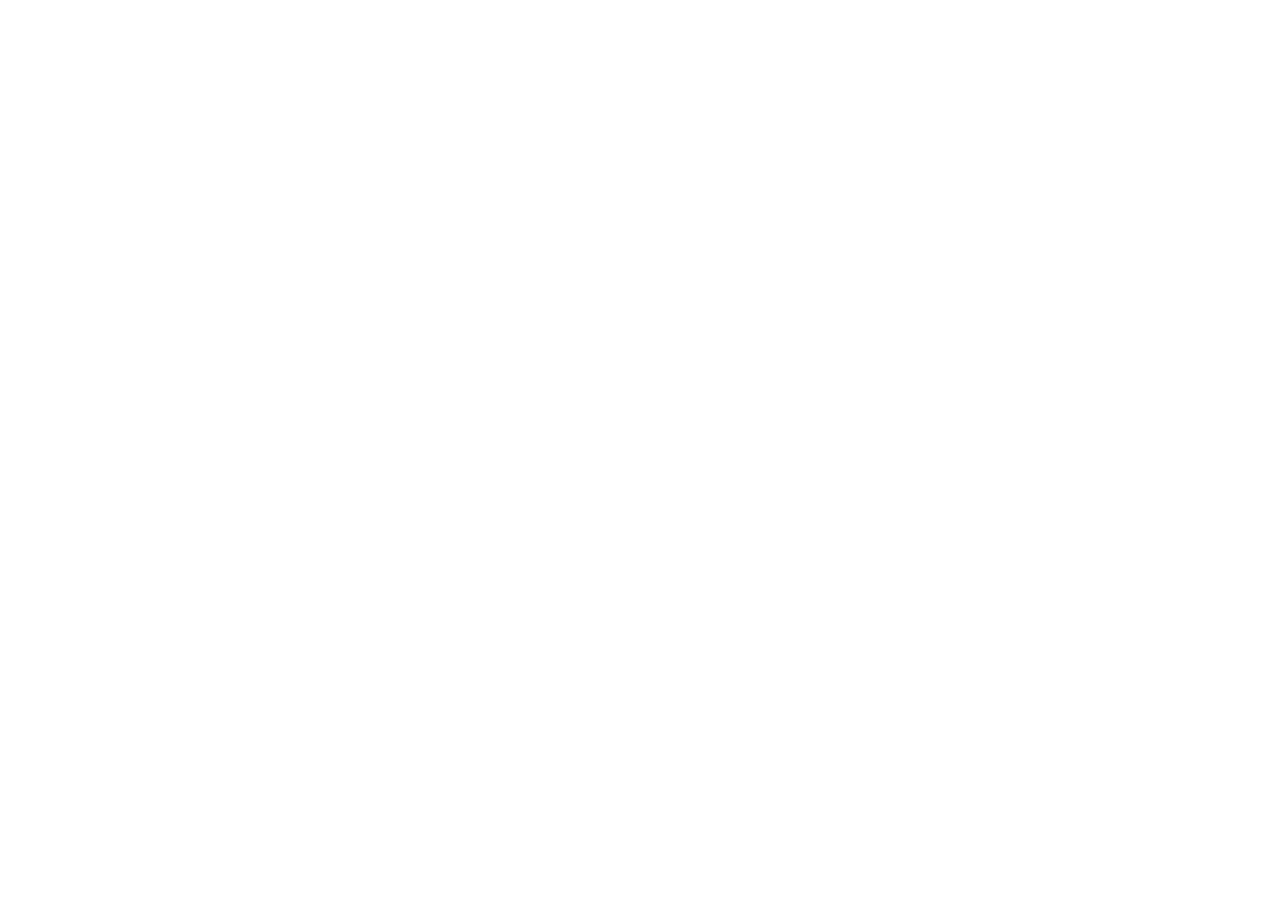
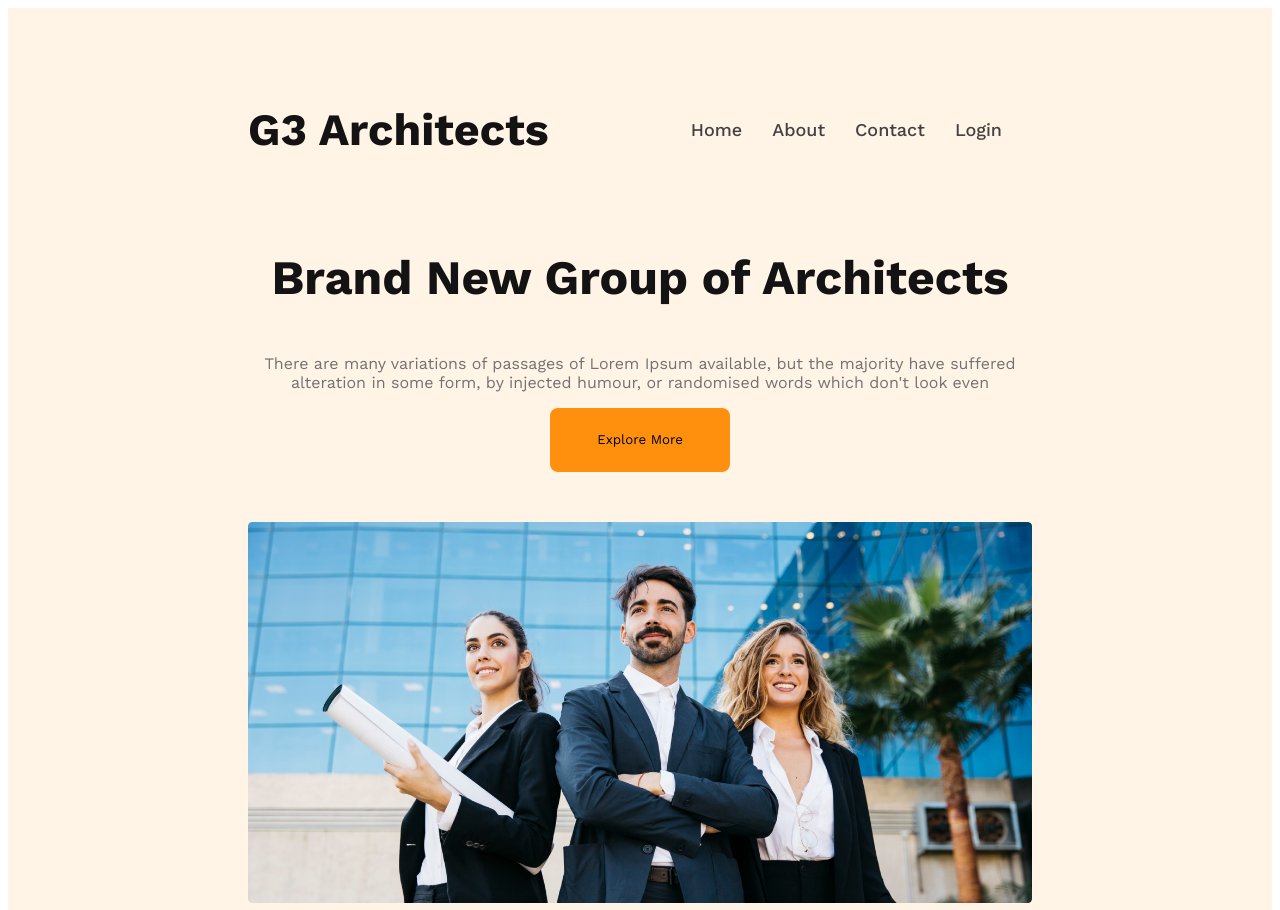
Before and after one commit to ZobaidaHossain/G3-architect-website, a plain HTML site: page index.html in a window 1280 px wide. Shown: the top 910 px of the page. Before the commit the page ends 800 px from the top, so only its background shows below. Drawn offline with nearby package versions, Linux system fonts and the light colour scheme.

Commit message:
finished header section

```diff
--- a/index.html
+++ b/index.html
@@ -7,6 +7,34 @@
     <link rel="stylesheet" href="style.css">
 </head>
 <body>
+    <header>
+        <nav>
+            <h3 class="title">G3 Architects</h3>
+            <ul>
+                <li><a href="">Home</a></li>
+                <li><a href="">About</a></li>
+                <li><a href="">Contact</a></li>
+                <li><a href="">Login</a></li>
+            </ul>
+        </nav>
+        <div class="banner">
+            <div class="banner-content">
+            <h3 class="banner-tittle">Brand New
+                Group of Architects</h3>
+                <p class="banner-des">There are many variations of passages of Lorem Ipsum available, but the majority have suffered alteration in some form, by injected humour, or randomised words which don't look even</p>
+                <button class="btn">Explore More</button>
+            </div>
+            <img src="images/banner.png" alt="">
+
+        </div>
+
+    </header>
+    <main>
+
+    </main>
+    <footer>
+
+    </footer>
 
 </body>
 </html>
--- a/style.css
+++ b/style.css
@@ -0,0 +1,104 @@
+/*font*/
+@import url('https://fonts.googleapis.com/css2?family=Lato:wght@300;400;700;900&family=Open+Sans:wght@400;600;700;800&family=Work+Sans:wght@400;500;600;700;800&display=swap');
+
+*{
+    font-family: 'Lato', sans-serif;
+font-family: 'Open Sans', sans-serif;
+font-family: 'Work Sans', sans-serif;
+}
+/*shared css*/
+.btn{
+    width: 180px;
+    height: 64px;
+    border-radius: 8px;
+background: #FF900E;
+border:0px;
+padding:21px 25px;
+cursor:pointer;
+
+}
+
+/*header styles*/
+header{
+    background: rgba(255, 144, 14, 0.10);padding:50px 240px;
+}
+nav{
+    display:flex;
+    justify-content: space-between;
+    align-items: center;
+
+}
+nav>ul{
+    display:flex;
+}
+nav li{
+    list-style: none;
+    margin-right:30px;
+
+}
+
+nav li a{
+    text-decoration: none;
+    color: #424242;
+text-align: center;
+font-size: 18px;
+font-style: normal;
+font-weight: 500;
+
+
+}
+.title{
+    color: #131313;
+text-align: center;
+font-size: 2.8rem;
+font-style: normal;
+font-weight: 700;
+
+}
+.banner-content{
+    max-width: 800px;
+    text-align: center;
+    margin:0 auto;
+
+
+}
+.banner-tittle{
+    color: #131313;
+    text-align: center;
+    font-size: 3rem;
+    font-style: normal;
+    font-weight: 700;
+
+}
+.banner-des{
+    color:  #727272;
+text-align: center;
+font-size: 16px;
+font-style: normal;
+font-weight: 400;
+
+}
+.banner img{
+    margin-top:50px;
+    width:100%;
+}
+
+/*responsive style*/
+/*mobile devices*/
+@media screen and (max-width:576px){
+    header{
+        padding:20px;
+    }
+    nav{
+        flex-direction: column;
+    }
+}
+/*tablet or medium devices*/
+@media screen and (min-width:576px) and (max-width:960px){
+    header{
+        padding:50px;
+    }
+    nav{
+        flex-direction: column;
+    }
+}
```
